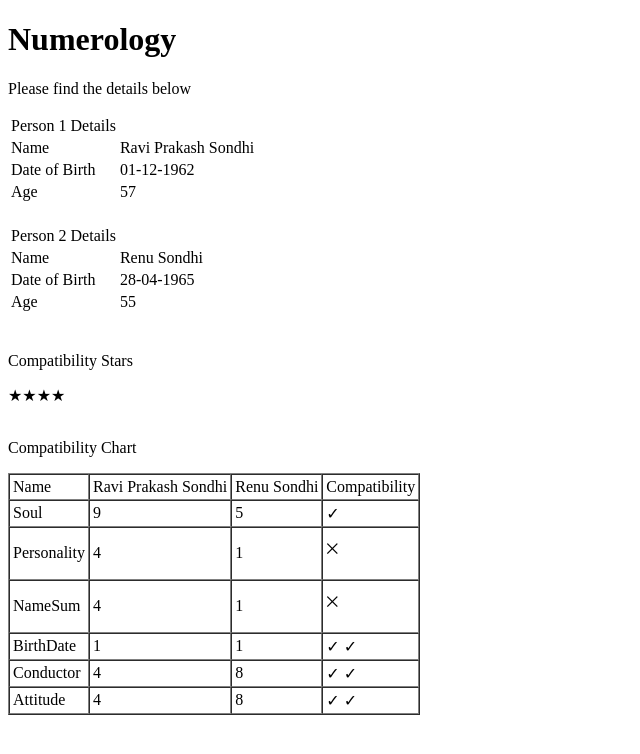
After one commit to sahilvjs/php-numerology, a PHP site: page /check_compatibility.php in a window 1280 px wide. The commit adds this page. Shown: the top 754 px of the page, without its empty margins (0-640 px from the left). Run offline with PHP 8.4, Linux system fonts and the light colour scheme.

Commit message:
added compatibility checks

```diff
--- /dev/null
+++ b/check_compatibility.php
@@ -0,0 +1,356 @@
+<?php
+
+ini_set('display_errors', 1); ini_set('display_startup_errors', 1); error_reporting(E_ALL);
+
+
+class Numerology {
+
+	public $nameology = [
+		'a' => 1,
+		'b' => 2,
+		'c' => 3,
+		'd' => 4,
+		'e' => 5,
+		'f' => 6,
+		'g' => 7,
+		'h' => 8,
+		'i' => 9,
+		'j' => 1,
+		'k' => 2,
+		'l' => 3,
+		'm' => 4,
+		'n' => 5,
+		'o' => 6,
+		'p' => 7,
+		'q' => 8,
+		'r' => 9,
+		's' => 1,
+		't' => 2,
+		'u' => 3,
+		'v' => 4,
+		'w' => 5,
+		'x' => 6,
+		'y' => 7,
+		'z' => 8,
+	];
+
+	public $date_digit = [
+		'0' => 0,
+		'1' => 1,
+		'2' => 2,
+		'3' => 3,
+		'4' => 4,
+		'5' => 5,
+		'6' => 6,
+		'7' => 7,
+		'8' => 8,
+		'9' => 9,
+	];
+
+	public $vowels = ['a','e','i','o','u','y'];
+
+	public $compatibility_chart = [
+		0 => [1,2,2,3,1,3,1,4,2],
+		1 => [2,1,2,1,3,2,3,1,2],
+		2 => [2,2,1,3,2,1,3,3,1],
+		3 => [3,1,3,1,3,2,2,1,3],
+		4 => [1,3,2,3,1,3,1,4,2],
+		5 => [3,2,1,2,3,1,3,2,1],
+		6 => [1,3,3,2,1,3,1,3,3],
+		7 => [4,1,3,1,4,2,3,1,3],
+		8 => [2,2,1,3,2,1,3,3,1],
+	];
+
+	public $compatibility_stars = [
+		[3,2,1,4,4,2,4,3,1],
+		[2,3,3,4,3,4,3,1,3],
+		[1,3,4,3,2,4,2,4,4],
+		[4,4,3,3,1,3,4,4,1],
+		[4,3,2,1,3,2,4,1,3],
+		[2,4,4,3,2,4,2,2,4],
+		[4,3,2,4,4,2,3,1,3],
+		[3,1,4,4,1,2,1,3,2],
+		[1,3,4,1,3,4,3,2,4],
+	];
+
+	public $compatibility_chart_label = [
+		1 => '&#10003; &#10003;',
+		2 => '&#10003;',
+		3 => '&#4030;',
+		4 => '&#9644;',
+	];
+
+
+	public $user_details = [];
+
+	public $details_display_array = [];
+
+	function set_initial_details($name1, $dob1, $name2, $dob2) {
+		$this->user_details[0]['name'] = $name1;
+		$this->user_details[0]['dob'] = $dob1;
+		$this->user_details[1]['name'] = $name2;
+		$this->user_details[1]['dob'] = $dob2;
+	}
+
+	function get_sum_of_name($i, $type = 'none') {
+
+		$name_array = str_split(strtolower($this->user_details[$i]['name']));
+		$sum_of_name = 0;
+
+		foreach ($name_array as $key => $value) {
+			// echo $value;
+
+			if($type == 'vowel') {
+				if(!empty($this->nameology[$value]) && in_array($value, $this->vowels)) {
+					$sum_of_name += $this->nameology[$value];
+					// echo $this->nameology[$value]." ";
+				}
+			}
+			else if($type == 'consonants') {
+				if(!empty($this->nameology[$value]) && !in_array($value, $this->vowels)) {
+					$sum_of_name += $this->nameology[$value];
+					// echo $this->nameology[$value]." ";
+				}
+			}
+			else {
+				if(!empty($this->nameology[$value])) {
+					$sum_of_name += $this->nameology[$value];
+					// echo $this->nameology[$value]." ";
+				}
+			}
+
+
+		}
+
+		return $sum_of_name;
+	}
+
+	function get_user_detail($variable) {
+		return $this->user_details[$variable];
+	}
+
+	function digit_sum_reduce($number)
+	{
+	    $sum = 0;
+
+	    while($number > 0 || $sum > 9)
+	    {
+	        if($number == 0)
+	        {
+	        	$number = $sum;
+	            $sum = 0;
+	        }
+	        $sum += $number % 10;
+	        $number /= 10;
+	    }
+	    return $sum;
+	}
+
+	function split_date($dob) {
+		$split_dob = explode('-', $dob);
+		// print_r($split_dob);
+		$user_details['day'] = intval($split_dob[0]);
+		$user_details['month'] = intval($split_dob[1]);
+		$user_details['year'] = intval($split_dob[2]);
+		return $user_details;
+	}
+
+	function set_date_variables() {
+
+
+		for ($i=0; $i <= 1 ; $i++) {
+			$user_details = $this->split_date($this->user_details[$i]['dob']);
+
+			$user_details['digit_sum_day'] = $this->digit_sum_reduce($user_details['day']);
+			$user_details['digit_sum_month'] = $this->digit_sum_reduce($user_details['month']);
+			$user_details['digit_sum_year'] = $this->digit_sum_reduce($user_details['year']);
+			$user_details['sum_dob'] = $user_details['digit_sum_day'] + $user_details['digit_sum_month'] + $user_details['digit_sum_year'];
+			$user_details['digit_sum_dob'] = $this->digit_sum_reduce($user_details['sum_dob']);
+			$user_details['sum_ddmm'] = $user_details['digit_sum_day'] + $user_details['digit_sum_month'] + $user_details['digit_sum_year'];
+			$user_details['digit_ddmm'] = $this->digit_sum_reduce($user_details['sum_ddmm']);
+			$user_details['age'] = date_diff(date_create($this->user_details[$i]['dob']), date_create('today'))->y;
+
+			$this->user_details[$i] = array_merge($this->user_details[$i], $user_details);
+
+		}
+
+
+	}
+
+	function check_compatibility($type) {
+		// var_dump($type, $this->compatibility_chart[$this->user_details[0][$type] - 1][$this->user_details[1][$type] - 1],$this->compatibility_chart_label[$this->compatibility_chart[$this->user_details[0][$type] - 1][$this->user_details[1][$type]] - 1],$this->user_details[0][$type] - 1,$this->user_details[1][$type] - 1);
+		return $this->compatibility_chart_label[$this->compatibility_chart[$this->user_details[0][$type] - 1][$this->user_details[1][$type] - 1]];
+	}
+
+
+
+	function set_snpbla() {
+
+		for ($i=0; $i <= 1 ; $i++) {
+			$this->user_details[$i]['Soul'] = $this->digit_sum_reduce($this->get_sum_of_name($i, 'vowel')); //S
+			$this->user_details[$i]['Personality'] = $this->digit_sum_reduce($this->get_sum_of_name($i, 'consonant')); // P
+			$this->user_details[$i]['NameSum'] = $this->digit_sum_reduce($this->get_sum_of_name($i, 'none')); //N
+			$this->user_details[$i]['BirthDate'] = $this->user_details[$i]['digit_sum_day']; //B
+			$this->user_details[$i]['Conductor'] = $this->user_details[$i]['digit_sum_dob']; //L
+			$this->user_details[$i]['Attitude'] = $this->user_details[$i]['digit_ddmm']; //A
+		}
+
+
+		$this->user_details[2]['Soul'] = $this->check_compatibility('Soul');
+		$this->user_details[2]['Personality'] = $this->check_compatibility('Personality');
+		$this->user_details[2]['NameSum'] = $this->check_compatibility('NameSum');
+		$this->user_details[2]['BirthDate'] = $this->check_compatibility('BirthDate');
+		$this->user_details[2]['Conductor'] = $this->check_compatibility('Conductor');
+		$this->user_details[2]['Attitude'] = $this->check_compatibility('Attitude');
+
+		// var_dump($this->compatibility_chart_label);
+
+	}
+
+
+
+	function set_user_details($name1, $dob1, $name2, $dob2) {
+		$this->set_initial_details($name1, $dob1, $name2, $dob2);
+		$this->set_date_variables();
+		$this->set_snpbla();
+		$this->create_detail_display_array();
+
+	}
+
+	function get_compatibility_stars() {
+		return $this->compatibility_stars[$this->user_details[0]['Conductor'] - 1][$this->user_details[1]['Conductor'] - 1];
+	}
+
+
+
+	function create_detail_display_array() {
+
+		$this->user_details[2]['name'] = 'Compatibility';
+
+		for ($i=0; $i <= 2 ; $i++) {
+			$this->details_display_array[$i] = [
+				'Name' => $this->user_details[$i]['name'],
+				'Soul' => $this->user_details[$i]['Soul'],
+				'Personality' => $this->user_details[$i]['Personality'],
+				'NameSum' => $this->user_details[$i]['NameSum'],
+				'BirthDate' => $this->user_details[$i]['BirthDate'],
+				'Conductor' => $this->user_details[$i]['Conductor'],
+				'Attitude' => $this->user_details[$i]['Attitude'],
+			];
+		}
+	}
+
+}
+
+
+$name1 = 'Ravi Prakash Sondhi';
+$dob1 = '01-12-1962';
+
+$name2 = 'Renu Sondhi';
+$dob2 = '28-04-1965';
+
+
+if(!empty($_GET['name1'])) {
+	$name1 = $_GET['name1'];
+}
+
+if(!empty($_GET['name2'])) {
+	$name2 = $_GET['name2'];
+}
+
+if(!empty($_GET['dob1'])) {
+
+	$dob1 = $_GET['dob1'];
+	$original_date = $dob1;
+	$timestamp = strtotime($original_date);
+	$new_date = date("d-m-Y", $timestamp);
+	$dob1 = $new_date;
+}
+
+if(!empty($_GET['dob2'])) {
+
+	$dob2 = $_GET['dob2'];
+	$original_date = $dob2;
+	$timestamp = strtotime($original_date);
+	$new_date = date("d-m-Y", $timestamp);
+	$dob2 = $new_date;
+}
+
+
+$numerology = new Numerology();
+$numerology->set_user_details($name1, $dob1, $name2, $dob2);
+// print_r($numerology->user_details);
+// $numerology->print_loshu_grid();
+
+
+
+
+?>
+
+<!DOCTYPE html>
+<html>
+	<body>
+
+		<h1>Numerology</h1>
+		<p>Please find the details below</p>
+
+		 <table> <!--align="left" border="1" cellpadding="3" cellspacing="0"> -->
+
+			<?php for($i = 0; $i <= 1; $i++): ?>
+				<tr>
+				     <td>Person <?php echo $i + 1; ?> Details</td>
+				     <td></td>
+				</tr>
+				<tr>
+				     <td>Name</td>
+				     <td><?php echo $numerology->user_details[$i]['name']; ?></td>
+				</tr>
+				<tr>
+				     <td>Date of Birth</td>
+				     <td><?php echo $numerology->user_details[$i]['dob']; ?></td>
+				</tr>
+				<tr>
+				     <td>Age</td>
+				     <td><?php echo $numerology->user_details[$i]['age']; ?></td>
+				</tr>
+				<tr>
+				     <td><br></td>
+				     <td></td>
+				</tr>
+			<?php endfor; ?>
+
+
+		</table>
+
+		<p>Compatibility Stars</p>
+		<?php
+			for($i=0; $i < $numerology->get_compatibility_stars(); $i++)
+				echo "&#9733;";
+		?>
+
+		<br><br>
+		<p>Compatibility Chart</p>
+		<table align="left" border="1" cellpadding="3" cellspacing="0">
+			<?php foreach ($numerology->details_display_array[0] as $key1 => $value1): ?>
+
+
+				<tr>
+					<td><?php echo($key1); ?></td>
+					<td><?php echo($numerology->details_display_array[0][$key1]); ?></td>
+					<td><?php echo($numerology->details_display_array[1][$key1]); ?></td>
+					<td><?php echo($numerology->details_display_array[2][$key1]); ?></td>
+				</tr>
+
+
+			<?php endforeach; ?>
+		</table>
+
+		<br><br><br><br><br><br><br><br>
+
+
+
+
+<?php //var_dump($numerology->user_details); ?>
+
+	</body>
+</html>
--- a/index.php
+++ b/index.php
@@ -1,3 +1,5 @@
+<?php //echo ini_get('error_log');die; ?>
+
 <!DOCTYPE html>
 <html>
 	<body>
```
Also changed, not shown: compatibility.php (added, +76 -0 lines).
